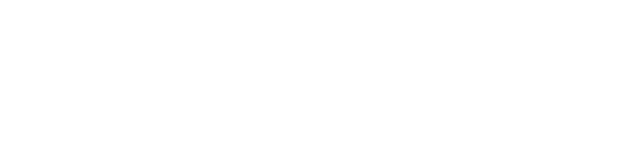
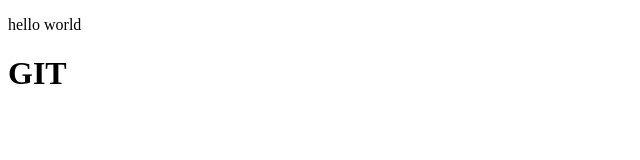
Before and after one commit to akylbekova97/practice, a plain HTML site: page folder1/index.html in a window 1280 px wide. Shown: the whole page, without its empty margins (0-640 px from the left). Drawn offline with Linux system fonts and the light colour scheme.

Commit message:
add tegs

```diff
--- a/folder1/index.html
+++ b/folder1/index.html
@@ -6,6 +6,7 @@
     <title>Document</title>
 </head>
 <body>
-
+    <p>hello world</p>
+    <h1>GIT</h1>
 </body>
 </html>
```
